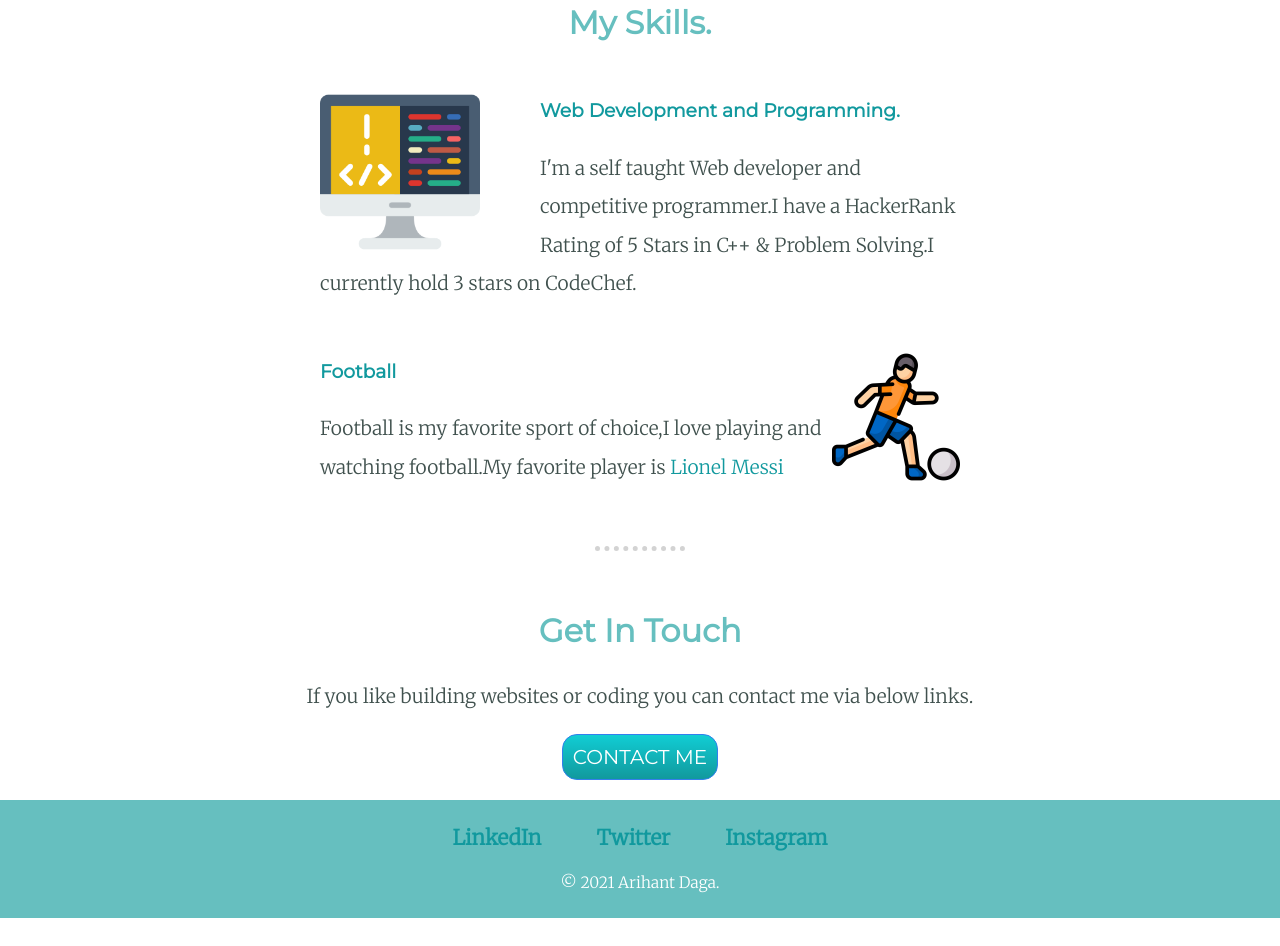
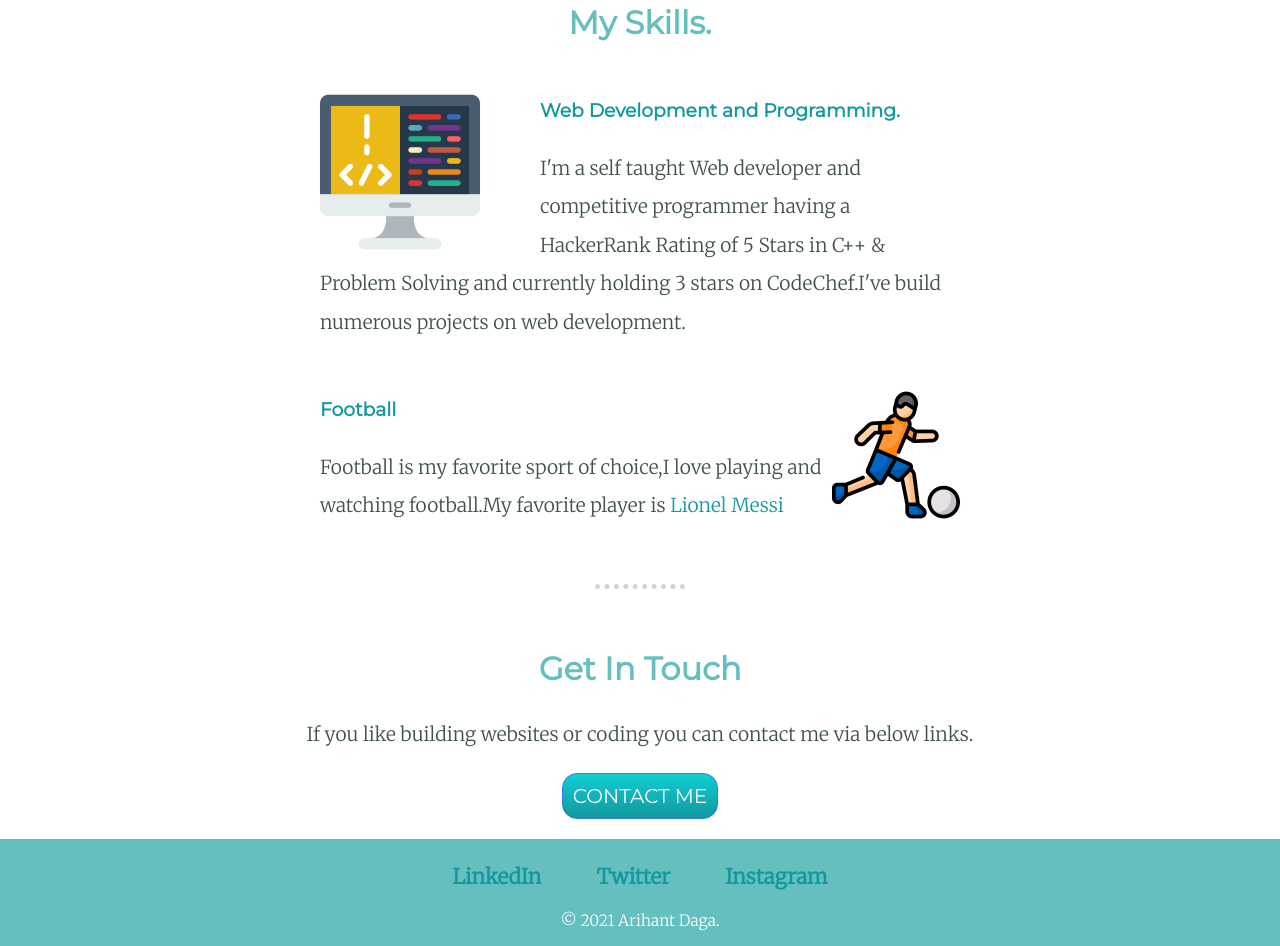
Before and after one commit to ar1hant/second, a plain HTML site: page index.html in a window 1280 px wide. Shown: the part 1257-2203 px from the top of the page. Before the commit the page ends 2175 px from the top, so only its background shows below. Drawn offline with Linux system fonts and the light colour scheme.

Commit message:
Update index.html

```diff
--- a/index.html
+++ b/index.html
@@ -28,7 +28,7 @@
         <div class="skill-row">
           <img class="coding_img" src="images\coding.png" alt="coding-pic">
           <h3>Web Development and Programming.</h3>
-          <p class="code-skill-discription">I'm a self taught Web developer and competitive programmer.I have a HackerRank Rating of 5 Stars in C++ & Problem Solving.I currently hold 3 stars on CodeChef.</p>
+          <p class="code-skill-discription">I'm a self taught Web developer and competitive programmer having a HackerRank Rating of 5 Stars in C++ & Problem Solving and currently holding 3 stars on CodeChef.I've build numerous projects on web development.</p>
         </div>
         <div class="skill-row">
           <img class="football_img" src="images\football-player.png" alt="football-pic">
```
